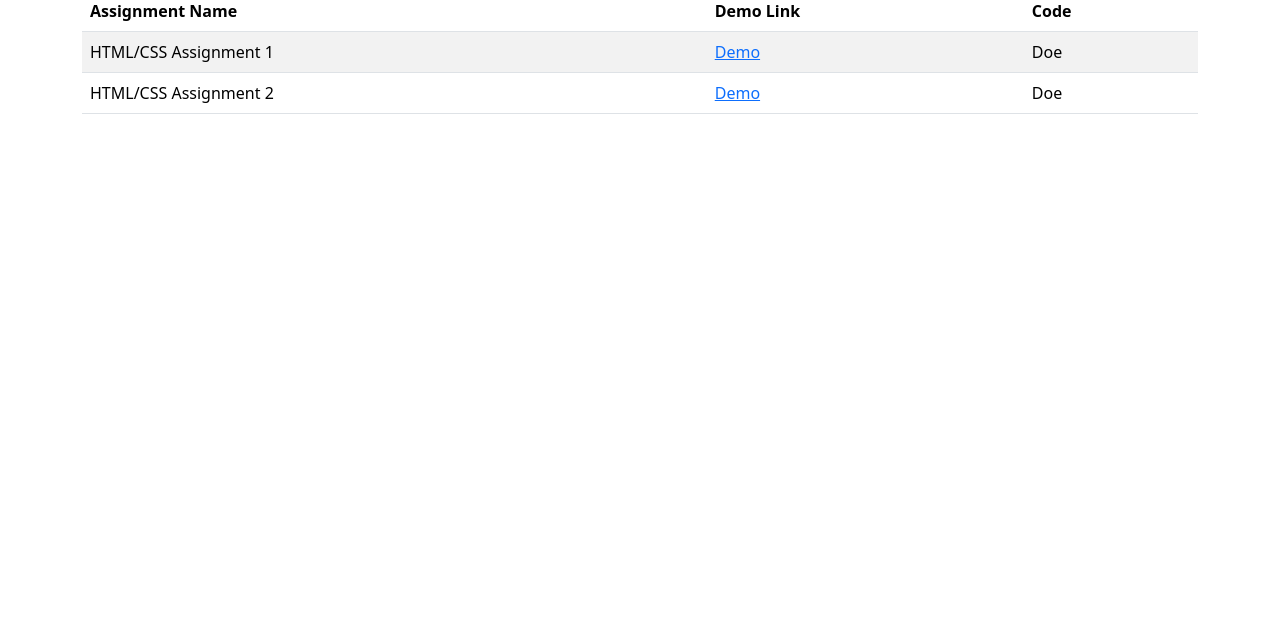
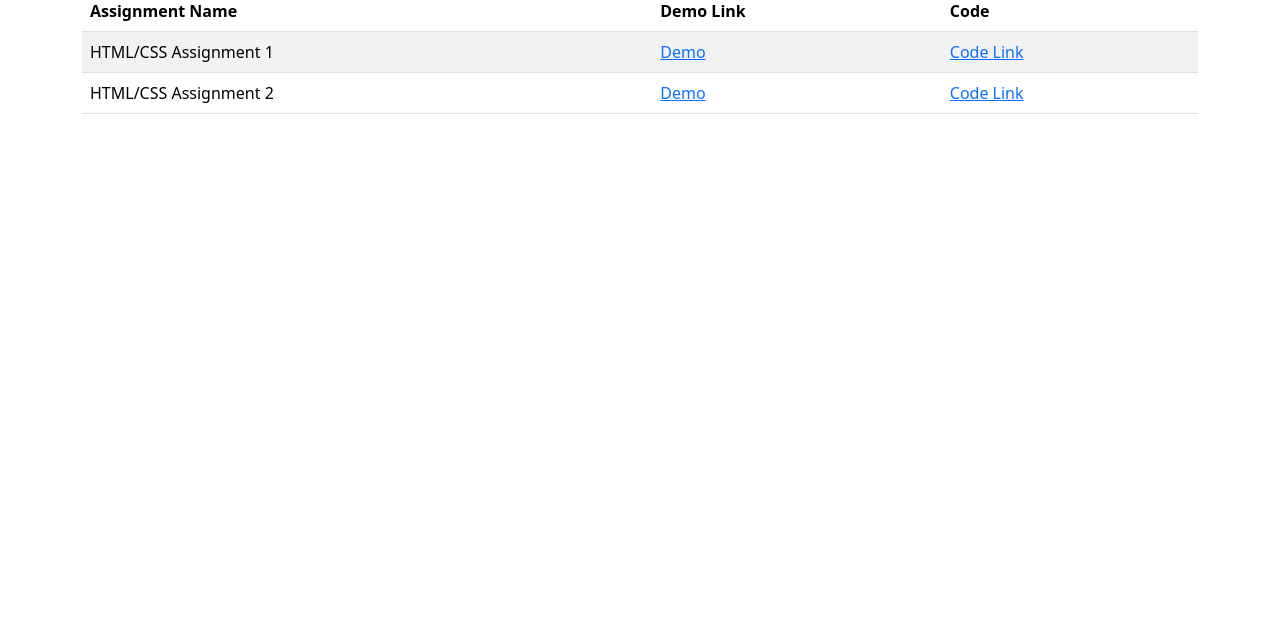
Before and after one commit to SujanButang/SujanButang.github.io, a plain HTML site: page index.html in a window 1280 px wide. Shown: the part 163-800 px from the top of the page. Drawn offline with nearby package versions, Linux system fonts and the light colour scheme.

Commit message:
Added code urls

```diff
--- a/index.html
+++ b/index.html
@@ -33,12 +33,12 @@
           <tr>
             <td>HTML/CSS Assignment 1</td>
             <td><a href="HTML CSS Assignment 1/index.html">Demo</a></td>
-            <td>Doe</td>
+            <td><a href="https://github.com/SujanButang/SujanButang.github.io/tree/main/HTML%20CSS%20Assignment%201">Code Link</a></td>
           </tr>
           <tr>
             <td>HTML/CSS Assignment 2</td>
             <td><a href="HTML CSS Assignment 2/index.html">Demo</a></td>
-            <td>Doe</td>
+            <td><a href="https://github.com/SujanButang/SujanButang.github.io/tree/main/HTML%20CSS%20Assignment%202">Code Link</a></td>
           </tr>
         </tbody>
       </table>
```
